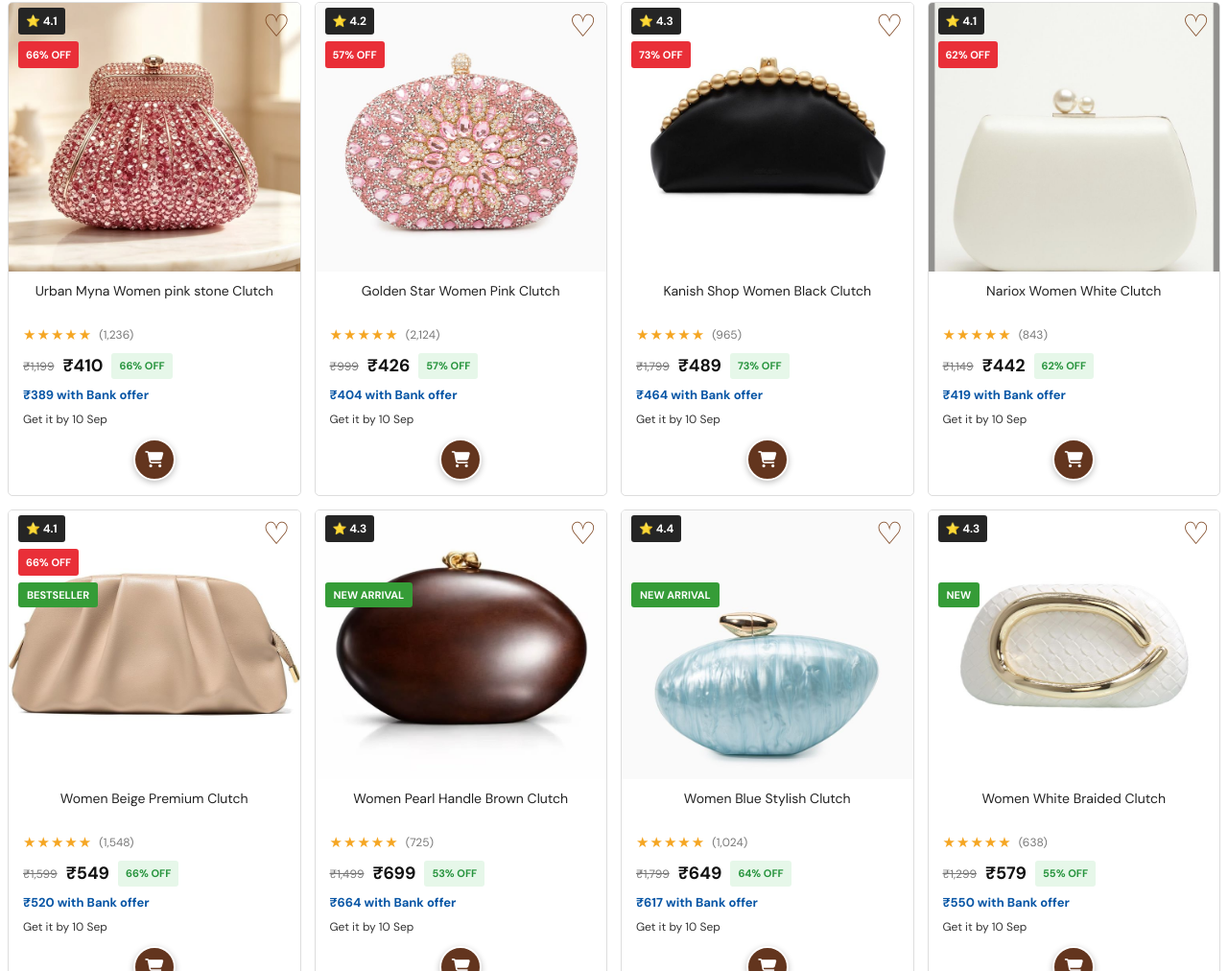
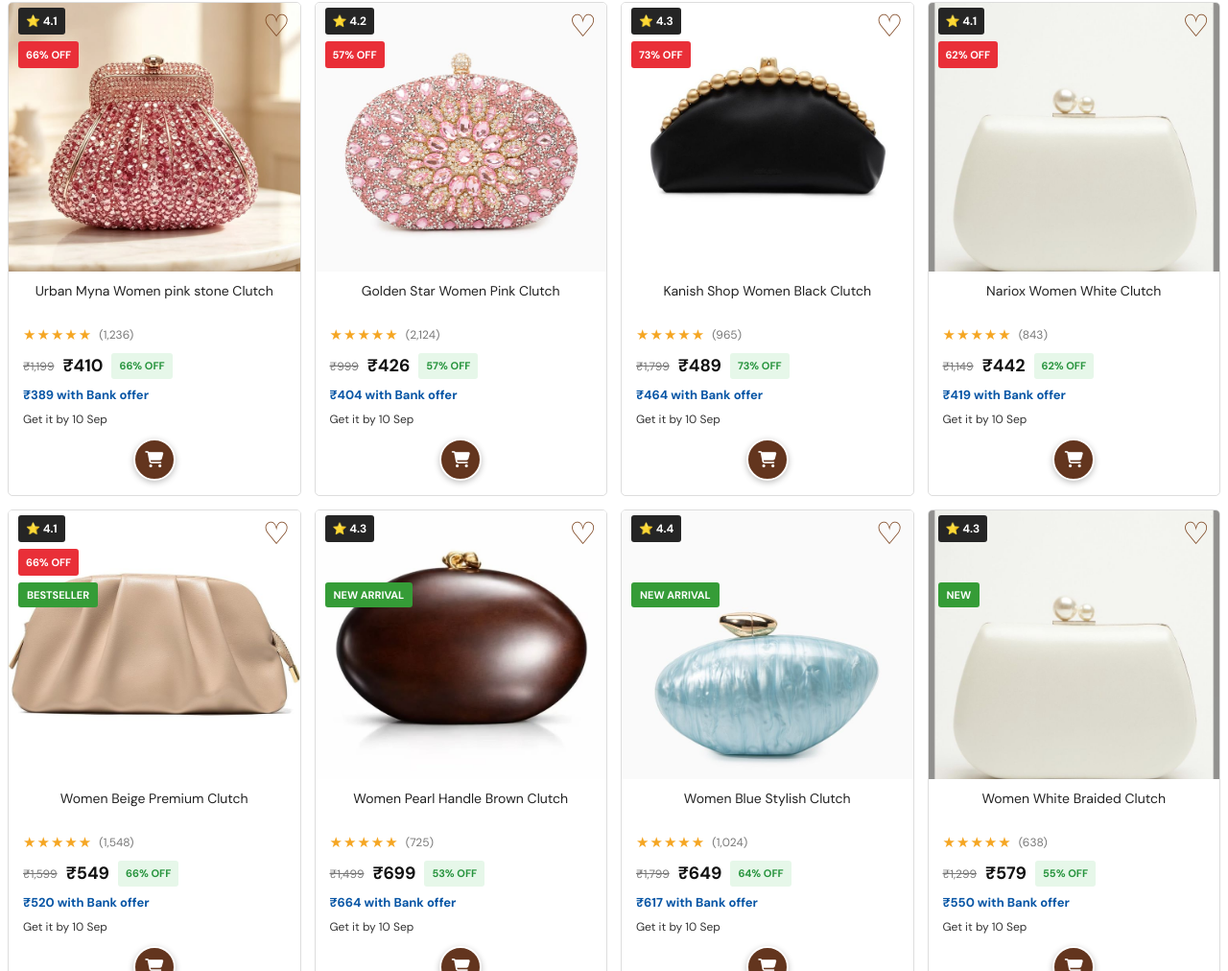
Before and after one commit to mvismitha64/BAGLUXE, a plain HTML site: page clutches.html in a window 1280 px wide. Shown: the part 161-1173 px from the top of the page at 96% size. Drawn offline with nearby package versions, Linux system fonts and the light colour scheme.

Commit message:
Update clutches.html

```diff
--- a/clutches.html
+++ b/clutches.html
@@ -465,7 +465,7 @@ a{text-decoration:none}
  <!-- PRODUCT 8 -->
  <div class="product-card">
   <div class="product-image">
-   <img src="White clutches.jfif" alt="White Braided Clutch">
+   <img src="whiteclutchbag.jfif" alt="White Braided Clutch">
    <div class="rating-badge">⭐ 4.3</div>
    <div class="green-badge">NEW</div>
    <button class="wishlist" aria-label="Add to wishlist">♡</button>
```
